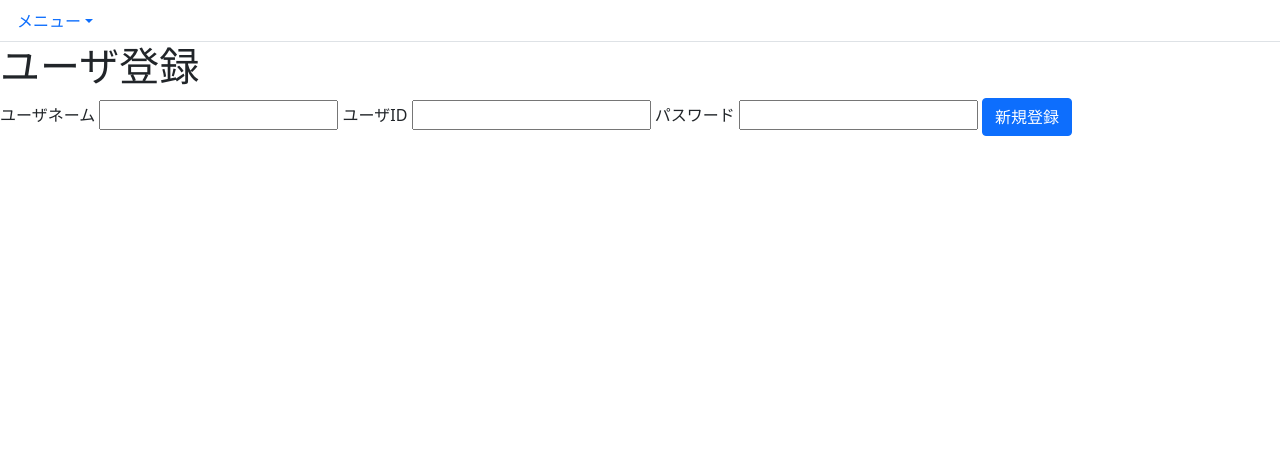
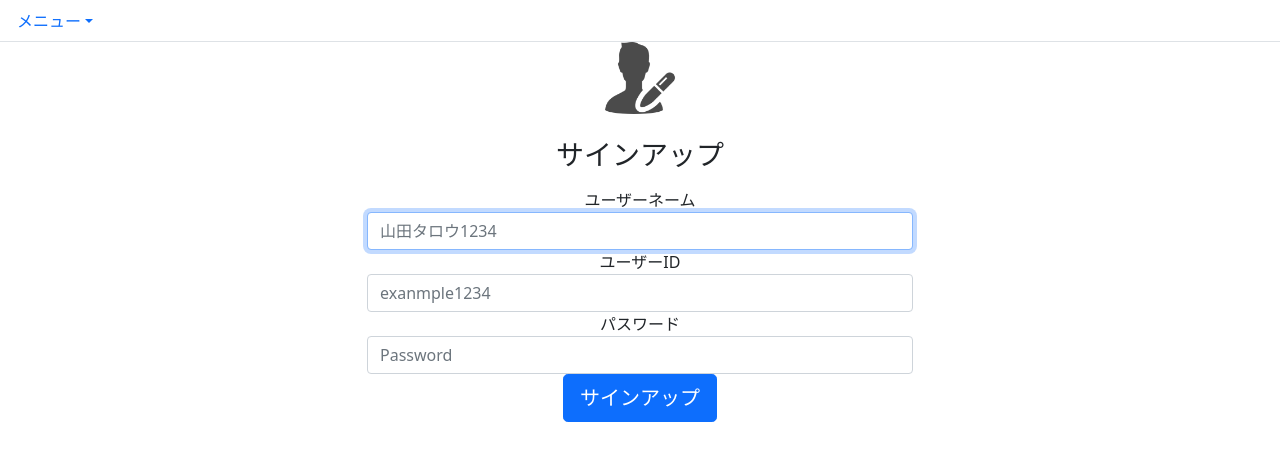
Before and after one commit to KengoJ/SNSApp, a Flask app: page /signup in a window 1280 px wide. Shown: the top 461 px of the page. Run offline with Flask 2, Linux system fonts and the light colour scheme.

Commit message:
Add files via upload

```diff
--- a/main/static/css/style.css
+++ b/main/static/css/style.css
@@ -2,3 +2,12 @@
     width: 200px;
     height: 200px;
 }
+h1{
+    text-align: center;
+}
+h2{
+    text-align: center;
+}
+p {
+    text-align: center;
+}
--- a/main/templates/follow_management.html
+++ b/main/templates/follow_management.html
@@ -5,7 +5,7 @@
 {% for message in get_flashed_messages() %}
 <p>※{{message}}</p>
 {% endfor %}
-<h1>フォロー一覧</h1>
+<h2>フォロー一覧</h2>
 {% if follow_users %}
     <table class="table table-striped">
         <tr>
--- a/main/templates/forgot_password.html
+++ b/main/templates/forgot_password.html
@@ -1,6 +1,6 @@
 {% extends 'layout.html' %}
 {% block content %}
-<h1>パスワード再設定</h1>
+<h2>パスワード再設定</h2>
 {% with messages = get_flashed_messages() %}
 {% if messages %}
     {% for message in messages %}
--- a/main/templates/layout.html
+++ b/main/templates/layout.html
@@ -2,11 +2,10 @@
 <html lang="ja">
 <head>
         <meta charset="utf-8">
-
-        <link rel="stylesheet" href="{{url_for('static', filename='css/style.css')}}">
-        <link href="https://cdn.jsdelivr.net/npm/bootstrap@5.0.2/dist/css/bootstrap.min.css" rel="stylesheet" integrity="sha384-EVSTQN3/azprG1Anm3QDgpJLIm9Nao0Yz1ztcQTwFspd3yD65VohhpuuCOmLASjC" crossorigin="anonymous">
         <meta name="viewport" content="width=device-width, initial-scale=1, shrink-to-fit=no">
-        <title>{{page_title}}</title>
+        <!-- Bootstrap CSS -->
+        <link href="https://cdn.jsdelivr.net/npm/bootstrap@5.1.3/dist/css/bootstrap.min.css" rel="stylesheet" integrity="sha384-1BmE4kWBq78iYhFldvKuhfTAU6auU8tT94WrHftjDbrCEXSU1oBoqyl2QvZ6jIW3" crossorigin="anonymous">
+        <link rel="stylesheet" href="static/css/style.css">
 </head>
 <nav>
         <ul class="nav nav-tabs">
@@ -31,8 +30,8 @@
 </nav>
 <body>
 
-<script src="https://cdn.jsdelivr.net/npm/bootstrap@5.0.2/dist/js/bootstrap.bundle.min.js" integrity="sha384-MrcW6ZMFYlzcLA8Nl+NtUVF0sA7MsXsP1UyJoMp4YLEuNSfAP+JcXn/tWtIaxVXM" crossorigin="anonymous"></script>
-{% block content %}{% endblock %}
+        <script src="https://cdn.jsdelivr.net/npm/bootstrap@5.1.3/dist/js/bootstrap.bundle.min.js" integrity="sha384-ka7Sk0Gln4gmtz2MlQnikT1wXgYsOg+OMhuP+IlRH9sENBO0LRn5q+8nbTov4+1p" crossorigin="anonymous"></script>
+        {% block content %}{% endblock %}
 </body>
 
 
--- a/main/templates/result.html
+++ b/main/templates/result.html
@@ -1,8 +1,8 @@
 {% extends "layout.html" %}
 {% block content %}
-<h1>
+<h2>
     書き込み完了
-</h1>
+</h2>
 <br>
 
 <form action="/thread" method="post">
--- a/main/templates/signup.html
+++ b/main/templates/signup.html
@@ -1,21 +1,37 @@
 {% extends 'layout.html' %}
 {% block content %}
-<h1>ユーザ登録</h1>
-{% with messages = get_flashed_messages() %}
-{% if messages %}
-    {% for message in messages %}
-        {{ messages }}
-    {% endfor %}
-{% endif %}
-{% endwith %}
-<form action='/signup' method='POST' >
-    <label for="">ユーザネーム</label>
-    <input type="text" name="username">
-    <label for="">ユーザID</label>
-    <input type="text" name="login_user_id">
-    <label for="">パスワード</label>
-    <input type="password" name="password">
+<body  class="text-center" ></body>
 
-    <input class="btn btn-primary"type="submit" value="新規登録">
+<form action="/signup" method='POST'>
+  <img class="mb-4" src="{{url_for('static', filename ='imgs/sign_in/sign_in_page.png')}}" alt="" width="72" height="72">
+  <h2 class="h3 mb-3 font-weight-normal">サインアップ</h2>
+    {% with messages = get_flashed_messages() %}
+    {% if messages %}
+    {{ messages[0] }}
+    {% endif %}
+    {% endwith %}
+
+    <div class="container">
+        <div class="row justify-content-center">
+            <div class="col-md-6">
+                <label for="ユーザーネーム" >ユーザーネーム</label>
+                <input type="text" name="username" class="form-control" placeholder="山田タロウ1234" required autofocus>
+            </div>
+        </div>
+        <div class="row justify-content-center">
+            <div class="col-md-6">
+                <label for="ユーザーID" >ユーザーID</label>
+                <input type="text" name="login_user_id" class="form-control" placeholder="exanmple1234" required autofocus>
+            </div>
+        </div>
+        <div class="row justify-content-center">
+            <div class="col-md-6">
+                    <label for="inputPassword" class="sr-only">パスワード</label>
+                    <input type="password" name="password" class="form-control" placeholder="Password" required>
+            </div>
+        </div>
+  <button class="btn btn-lg btn-primary btn-block" type="submit">サインアップ</button>
+
 </form>
+
 {% endblock %}
--- a/main/templates/top.html
+++ b/main/templates/top.html
@@ -1,5 +1,5 @@
 {% extends "layout.html" %}
 {% block content %}
-    <h1>トップ</h1>
+    <h2>トップ</h2>
 
 {% endblock %}
--- a/main/views.py
+++ b/main/views.py
@@ -51,9 +51,7 @@ def bbs():
 def thread():
     #index.htmlからthreadを取得
     thread_get = request.form['thread']
-    if thread_get == "":
-        flash('タイトルを入力してください')
-        return redirect('/index')
+
     #ThreadDBをすべて読み込み
     threads = Thread.query.all()
     #表示するスレッドのリスト
@@ -61,11 +59,12 @@ def thread():
     #リストにスレッドのタイトルを追加
     for th in threads:
         thread_list.append(th.threadname)
-
+    #すでに作成されているスレッドを開く処理
     if thread_get in thread_list:
         thread = Thread.query.filter_by(threadname=thread_get).first()
         articles = Entry.query.filter_by(thread_id=thread.id).all()
         return render_template('thread.html', articles=articles,thread=thread_get,page_title="スレッド")
+    #新たにスレッドを作成した場合の処理
     else:
         thread_new = Thread(thread_get)
         db.session.add(thread_new)
@@ -103,7 +102,7 @@ def signup():
         if existed_check:
             flash('登録済みのユーザーです')
             return render_template('signup.html')
-
+        #UserDBへの追加
         user = User(username=username, login_user_id=login_user_id,
                      password=generate_password_hash(password, method='sha256'))
         db.session.add(user)
@@ -119,7 +118,7 @@ def login():
         if request.method == 'POST':
             login_user_id = request.form.get('login_user_id')
             password = request.form.get('password')
-            #Userテーブルからusername
+            #Userを検索しパスワードを照合する
             user = User.query.filter_by(login_user_id=login_user_id).first()
             if user is None:
                 flash('ユーザーが存在しません')
```
Also changed, not shown: main/templates/bbs.html (+6 -4 lines), main/templates/chat.html (+13 -8 lines), main/templates/login.html (+32 -15 lines), main/templates/setting.html (+17 -5 lines), main/templates/thread.html (+5 -3 lines), main/templates/user_search.html (+11 -4 lines), main/static/imgs/1.png (added), main/static/imgs/no_img.png, main/static/imgs/sign_in/sign_in_page.png (added), main/templates/macros.html (line endings or trailing spaces).
